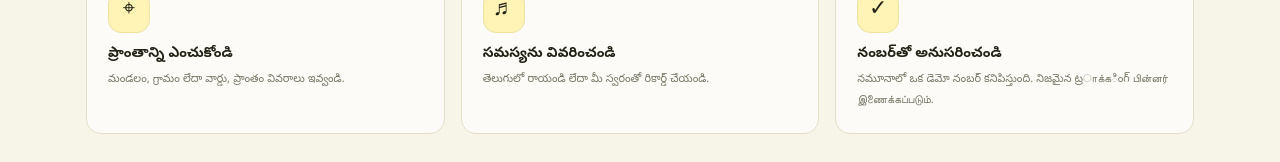
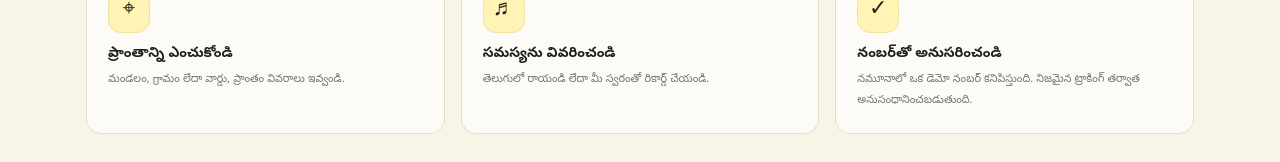
Before and after one commit to kanala2000/puttaparthi-praja-vedika, a Next.js app: page / in a window 1280 px wide. Shown: the part 1454-1616 px from the top of the page. Built offline with nearby package versions, Linux system fonts and the light colour scheme.

Commit message:
Correct remaining mixed-language Telugu copy

```diff
--- a/app/page.tsx
+++ b/app/page.tsx
@@ -304,7 +304,7 @@ export default function HomePage() {
         <div className="steps-grid">
           <div className="step"><span className="step-num">01</span><div className="step-icon">⌖</div><h3>ప్రాంతాన్ని ఎంచుకోండి</h3><p>మండలం, గ్రామం లేదా వార్డు, ప్రాంతం వివరాలు ఇవ్వండి.</p></div>
           <div className="step"><span className="step-num">02</span><div className="step-icon">♬</div><h3>సమస్యను వివరించండి</h3><p>తెలుగులో రాయండి లేదా మీ స్వరంతో రికార్డ్ చేయండి.</p></div>
-          <div className="step"><span className="step-num">03</span><div className="step-icon">✓</div><h3>నంబర్‌తో అనుసరించండి</h3><p>నమూనాలో ఒక డెమో నంబర్ కనిపిస్తుంది. నిజమైన ట్రாக்கింగ్ பின்னர் இணைக்கப்படும்.</p></div>
+          <div className="step"><span className="step-num">03</span><div className="step-icon">✓</div><h3>నంబర్‌తో అనుసరించండి</h3><p>నమూనాలో ఒక డెమో నంబర్ కనిపిస్తుంది. నిజమైన ట్రాకింగ్ తర్వాత అనుసంధానించబడుతుంది.</p></div>
         </div>
       </section>
 
```
